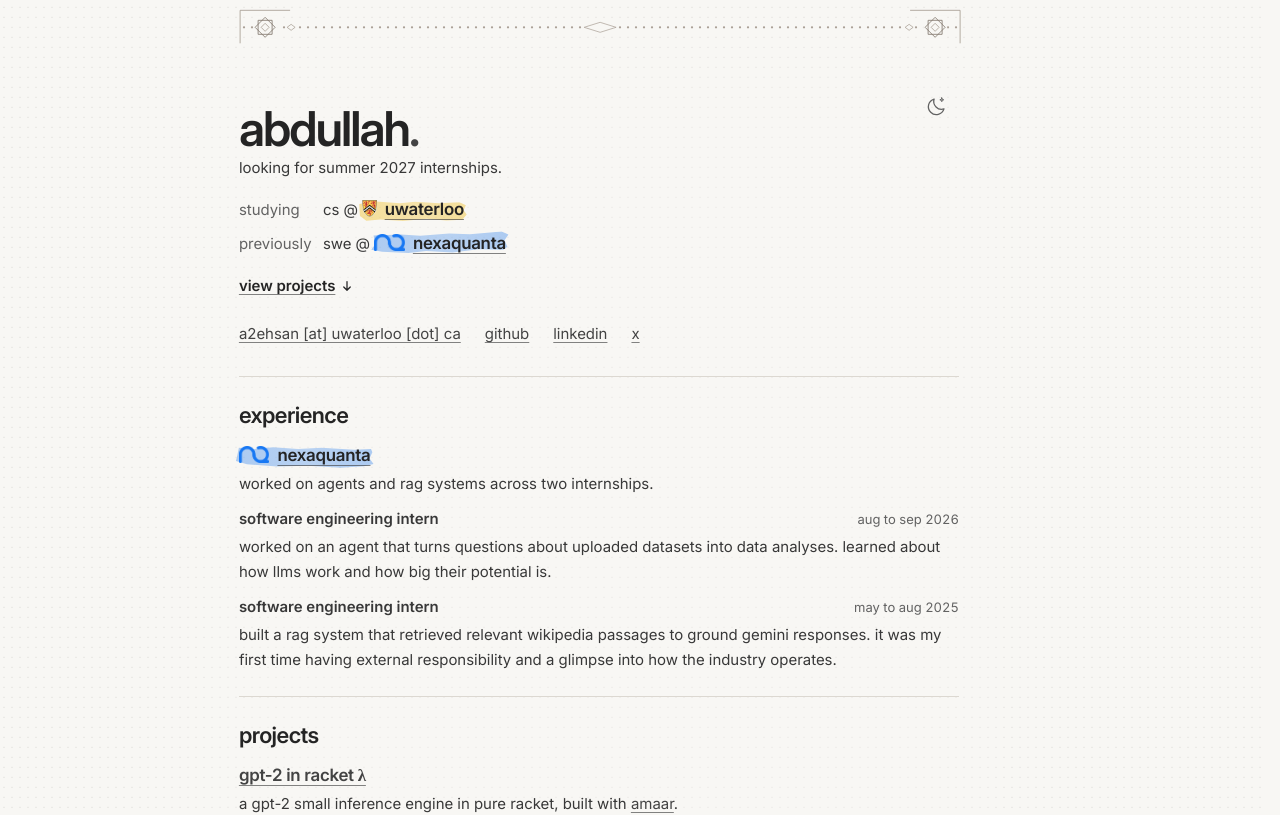
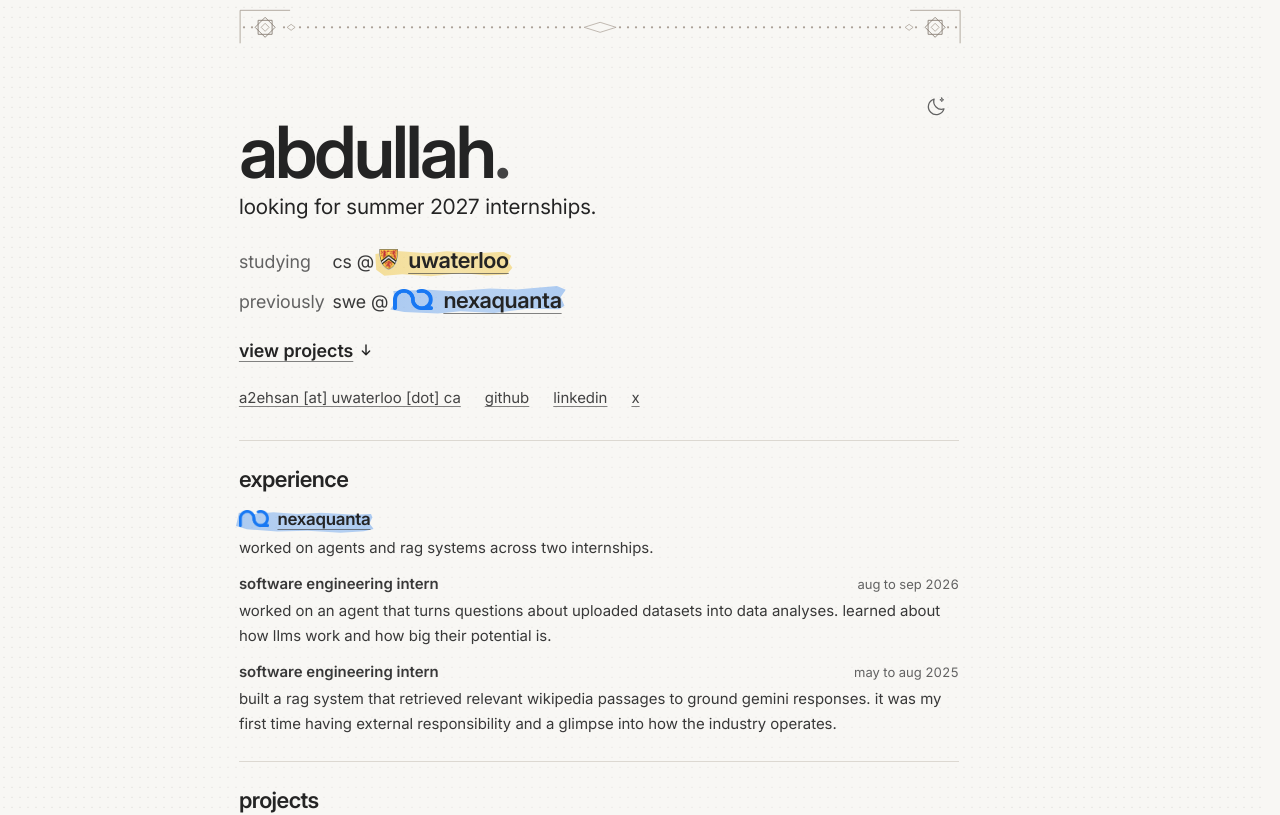
Before and after one commit to aehsan275/portfolio, a React (Vite) app: page / in a window 1280 px wide. Shown: the top 815 px of the page. Built offline with nearby package versions, Linux system fonts and the light colour scheme.

Commit message:
Make the homepage introduction easier to read

```diff
--- a/src/styles.css
+++ b/src/styles.css
@@ -137,12 +137,10 @@ h1:focus {
 .skip-link:focus {
   top: 34px;
 }
-:is(.portfolio-details h3, .summary-link) {
+.portfolio-details h3 {
   font-size: var(--type-entry);
   line-height: 1.45;
   letter-spacing: -0.015em;
-}
-.portfolio-details h3 {
   margin: 0 0 var(--space-1);
 }
 .portfolio-details p {
@@ -362,7 +360,7 @@ h1:focus {
   align-items: center;
   justify-items: start;
   font-family: var(--font-reading);
-  font-size: clamp(36px, 6vw, 48px);
+  font-size: clamp(50px, 8vw, 72px);
   font-weight: var(--weight-strong);
   line-height: 1.1;
   letter-spacing: -0.04em;
@@ -579,7 +577,9 @@ h1:focus {
   );
 }
 .intro-bio {
-  margin-top: var(--space-3);
+  margin-top: var(--space-4);
+  color: var(--ink-heading);
+  font-size: clamp(18px, 16px + 0.55vw, 21px);
   text-wrap: pretty;
 }
 .intro-links {
@@ -671,11 +671,17 @@ h1:focus {
   line-height: var(--compact-leading);
 }
 .summary {
-  margin-top: var(--space-4);
+  margin-top: var(--space-5);
+  font-size: clamp(16px, 14px + 0.55vw, 18px);
+}
+.summary-link {
+  font-size: clamp(18px, 14px + 1.25vw, 22px);
+  line-height: 1.45;
+  letter-spacing: -0.015em;
 }
 .summary-group {
   display: grid;
-  grid-template-columns: 76px minmax(0, 1fr);
+  grid-template-columns: 4.75em minmax(0, 1fr);
   align-items: baseline;
   column-gap: var(--space-2);
 }
@@ -684,7 +690,6 @@ h1:focus {
 }
 @media (max-width: 359px) {
   .summary-group {
-    grid-template-columns: 72px minmax(0, 1fr);
     column-gap: var(--space-1);
   }
 }
@@ -697,10 +702,14 @@ h1:focus {
   align-items: center;
   gap: var(--space-1);
   min-height: 44px;
-  margin-top: var(--space-2);
+  margin-top: var(--space-3);
   color: var(--ink-heading);
   font-weight: var(--weight-strong);
   text-decoration-line: none;
+}
+.projects-link svg {
+  width: 1em;
+  height: 1em;
 }
 .projects-link > span {
   text-decoration-line: underline;
```
